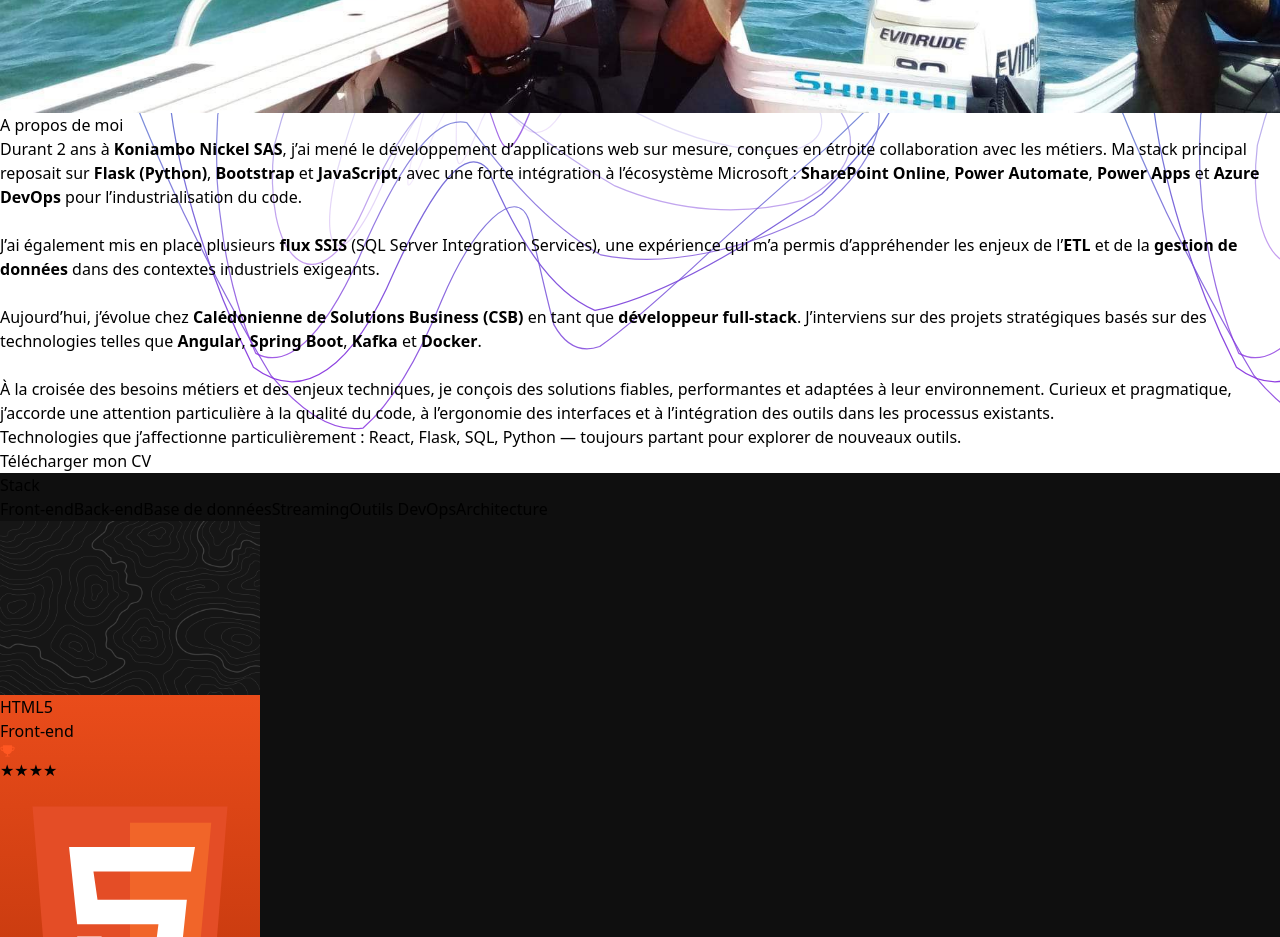
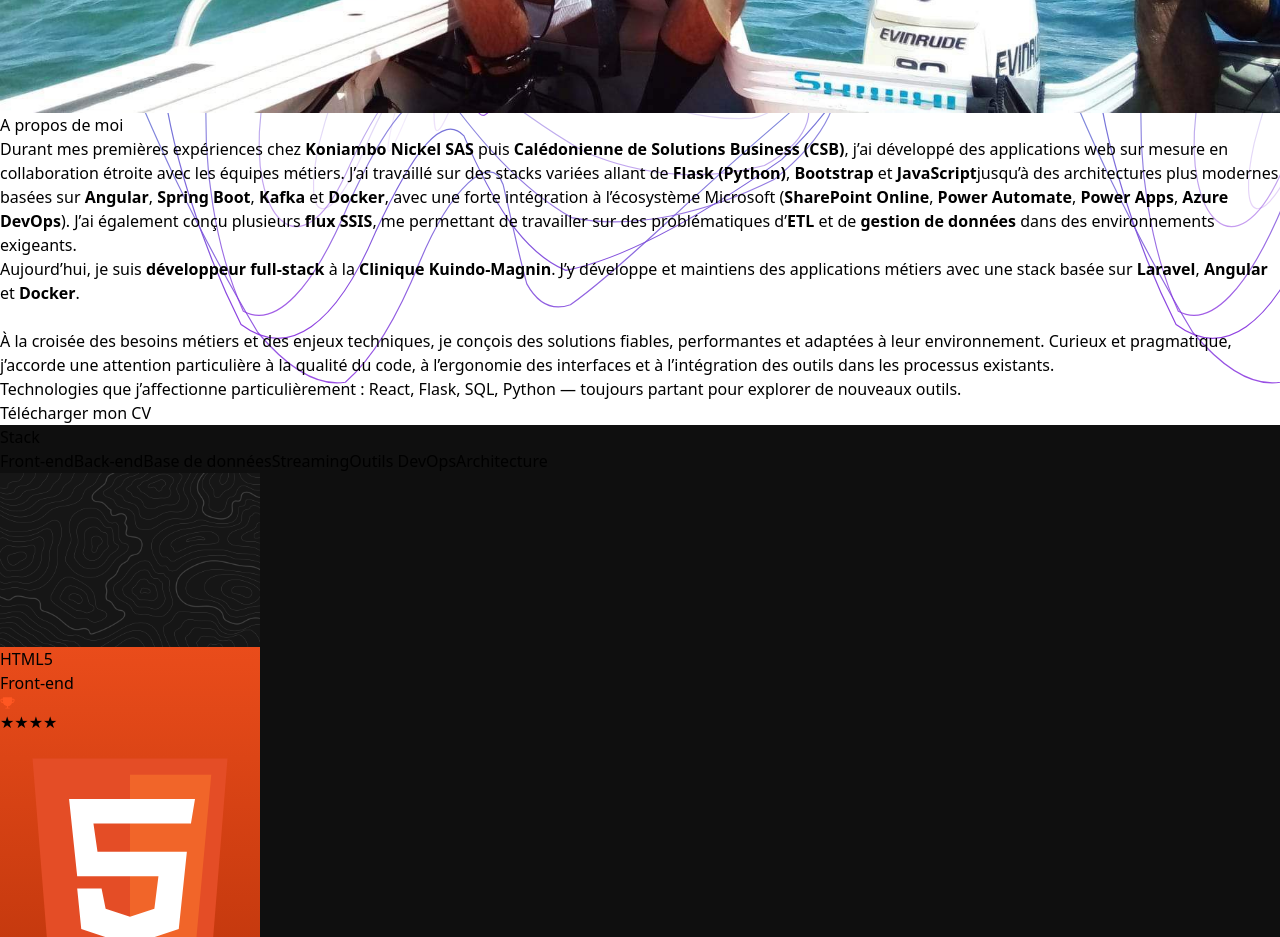
Before and after one commit to Isaia91/portfolio_2025, a React (Vite) app: page / in a window 1280 px wide. Shown: the part 1440-2377 px from the top of the page. Built offline with nearby package versions, Linux system fonts and the light colour scheme.

Commit message:
Revise About section with updated professional experience
Updated the presentation text to reflect recent experiences and technologies used in web application development.

```diff
--- a/src/components/About.jsx
+++ b/src/components/About.jsx
@@ -22,17 +22,21 @@
                 <div className="text-center md:text-left space-y-6">
                     <h2 className="text-4xl font-bold text-white">A propos de moi</h2>
                     <p>
-                        Durant 2 ans à <strong>Koniambo Nickel SAS</strong>, j’ai mené le développement d’applications web sur mesure, conçues en étroite collaboration avec les métiers.
-                        Ma stack principal reposait sur <strong>Flask (Python)</strong>, <strong>Bootstrap</strong> et <strong>JavaScript</strong>, avec une forte intégration à l’écosystème Microsoft : <strong>SharePoint Online</strong>, <strong>Power Automate</strong>, <strong>Power Apps</strong> et <strong>Azure DevOps</strong> pour l’industrialisation du code.
+                        Durant mes premières expériences chez <strong>Koniambo Nickel SAS</strong> puis
+                        <strong> Calédonienne de Solutions Business (CSB)</strong>, j’ai développé des applications web sur mesure en collaboration étroite avec les équipes métiers.
+
+                        J’ai travaillé sur des stacks variées allant de <strong>Flask (Python)</strong>, <strong>Bootstrap</strong> et <strong>JavaScript</strong>
+                        jusqu’à des architectures plus modernes basées sur <strong>Angular</strong>, <strong>Spring Boot</strong>, <strong>Kafka</strong> et <strong>Docker</strong>,
+                        avec une forte intégration à l’écosystème Microsoft (<strong>SharePoint Online</strong>, <strong>Power Automate</strong>, <strong>Power Apps</strong>, <strong>Azure DevOps</strong>).
+
+                        J’ai également conçu plusieurs <strong>flux SSIS</strong>, me permettant de travailler sur des problématiques d’
+                        <strong>ETL</strong> et de <strong>gestion de données</strong> dans des environnements exigeants.
                     </p>
-                    <br />
+
                     <p>
-                        J’ai également mis en place plusieurs <strong>flux SSIS</strong> (SQL Server Integration Services), une expérience qui m’a permis d’appréhender les enjeux de l’<strong>ETL</strong> et de la <strong>gestion de données</strong> dans des contextes industriels exigeants.
-                    </p>
-                    <br />
-                    <p>
-                        Aujourd’hui, j’évolue chez <strong>Calédonienne de Solutions Business (CSB)</strong> en tant que <strong>développeur full-stack</strong>.
-                        J’interviens sur des projets stratégiques basés sur des technologies telles que <strong>Angular</strong>, <strong>Spring Boot</strong>, <strong>Kafka</strong> et <strong>Docker</strong>.
+                        Aujourd’hui, je suis <strong>développeur full-stack</strong> à la <strong>Clinique Kuindo-Magnin</strong>.
+                        J’y développe et maintiens des applications métiers avec une stack basée sur
+                        <strong> Laravel</strong>, <strong>Angular</strong> et <strong>Docker</strong>.
                     </p>
                     <br />
                     <p>
```
